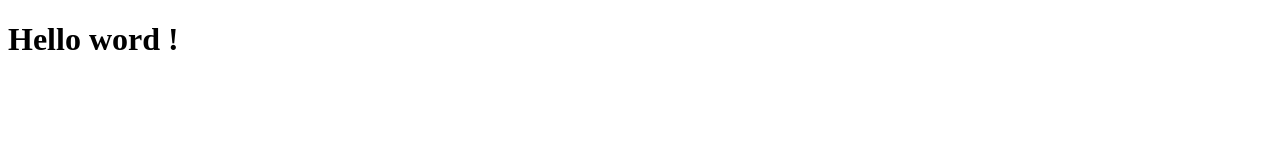
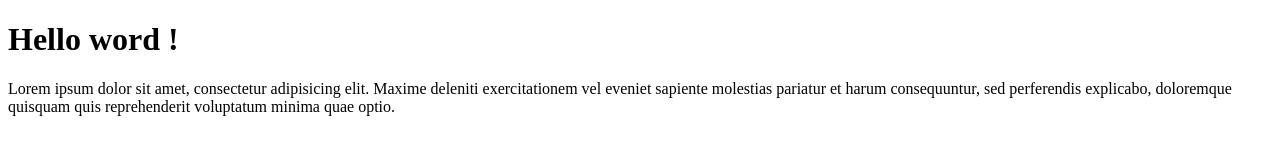
Before and after one commit to jordanmosongo/gsoft_second_session, a plain HTML site: page index.html in a window 1280 px wide. Drawn offline with Linux system fonts and the light colour scheme.

Commit message:
ajout du contenu

```diff
--- a/index.html
+++ b/index.html
@@ -8,5 +8,9 @@
 </head>
 <body>
     <h1>Hello word !</h1>
+    <p>Lorem ipsum dolor sit amet, consectetur
+        adipisicing elit. Maxime deleniti exercitationem vel eveniet sapiente
+        molestias pariatur et harum consequuntur, sed perferendis explicabo,
+         doloremque quisquam quis reprehenderit voluptatum minima quae optio.</p>
 </body>
 </html>
```
